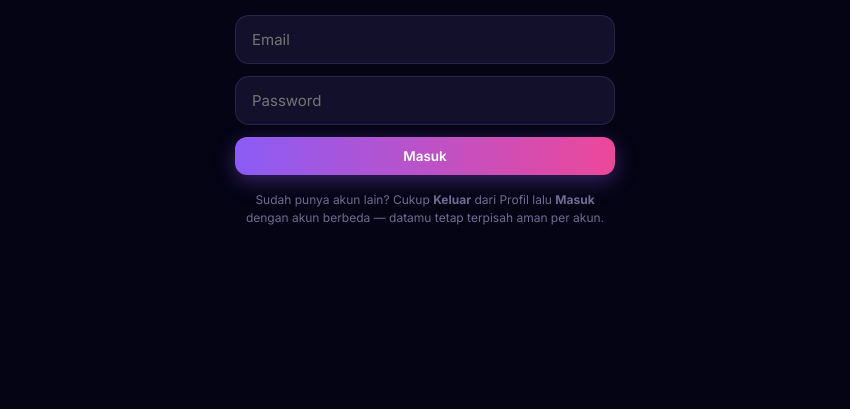
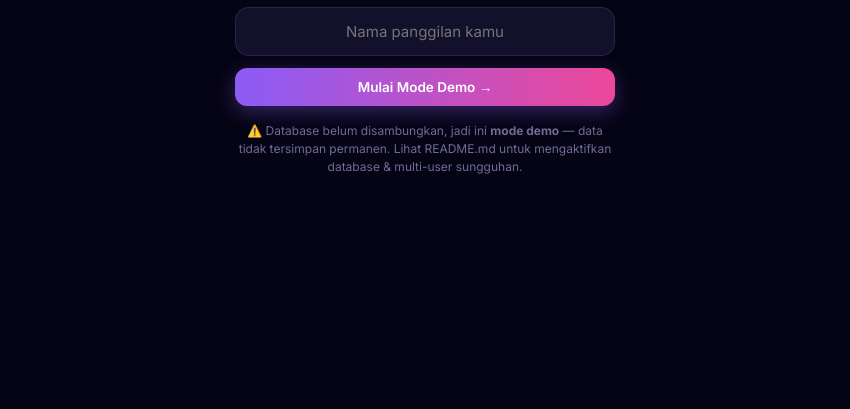
Before and after one commit to laillafatimahazzahra19/kosmate, a website: page Kosmate/index.html in a window 1280 px wide. Shown: the part 391-800 px from the top of the page, without its empty margins (215-1065 px from the left). Drawn offline with nearby package versions, Linux system fonts and the light colour scheme.

Commit message:
Update index.html

```diff
--- a/Kosmate/index.html
+++ b/Kosmate/index.html
@@ -464,7 +464,7 @@ const CONFIG = {
   SUPABASE_URL: 'https://erpsiivudrxrpfgqxadv.supabase.co/rest/v1/',
   SUPABASE_ANON_KEY: 'eyJhbGciOiJIUzI1NiIsInR5cCI6IkpXVCJ9.eyJpc3MiOiJzdXBhYmFzZSIsInJlZiI6ImVycHNpaXZ1ZHJ4cnBmZ3F4YWR2Iiwicm9sZSI6ImFub24iLCJpYXQiOjE3ODQyMzQwMDUsImV4cCI6MjA5OTgxMDAwNX0.E6jir8hBI9tmWOgjAWzaYKmiTArpw8yjHERov-ySxMM',
 };
-const DEMO_MODE = !CONFIG.SUPABASE_URL || CONFIG.SUPABASE_URL.indexOf('YOUR_SUPABASE_URL') !== -1;
+const DEMO_MODE = !CONFIG.SUPABASE_URL || CONFIG.SUPABASE_URL.indexOf('https://erpsiivudrxrpfgqxadv.supabase.co/rest/v1/') !== -1;
 let sb = null;
 if(!DEMO_MODE && window.supabase){
   sb = window.supabase.createClient(CONFIG.SUPABASE_URL, CONFIG.SUPABASE_ANON_KEY);
```
